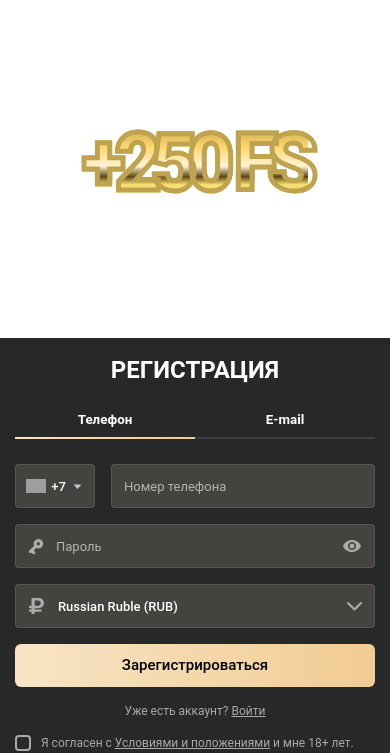
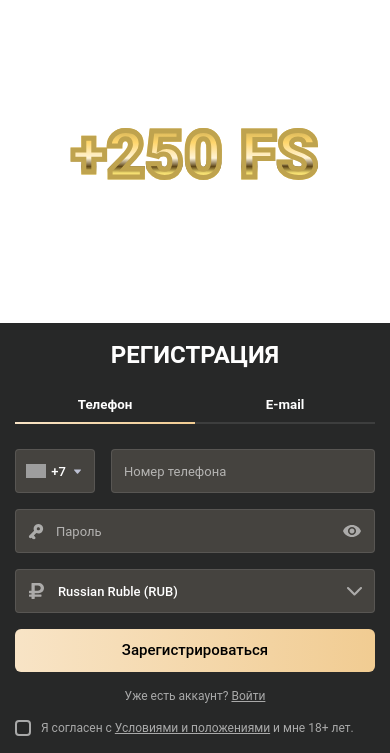
Before and after one commit to mehmanjafari/test-regIn, a plain HTML site: page index.html in a window 390 px wide. Shown: the top 753 px of the page. Drawn offline with Linux system fonts and the light colour scheme; grey boxes are pictures that could not be loaded.

Commit message:
Update style.css

```diff
--- a/css/style.css
+++ b/css/style.css
@@ -649,12 +649,18 @@ h6 {
     padding: 20px 15px;
   }
 
+  .block-content__title {
+    font-size: 65px;
+    letter-spacing: 1px;
+  }
+
   ._container {
     padding: 0;
   }
 
   .logSignUp__logSignUp-block {
     border-radius: 0px;
+    height: 100%;
   }
 
   .logSignUp {
@@ -669,6 +675,10 @@ h6 {
 
   .logSignUp::after {
     z-index: 1;
+  }
+
+  .logSignUp__wrapper::before {
+    display: none;
   }
 
   .wrapper {
@@ -702,10 +712,6 @@ h6 {
     font-size: 50px;
   }
 
-  .block-content__title {
-    font-size: 80px;
-  }
-
   .item-step__title {
     font-size: 10px;
     font-weight: 400;
```
